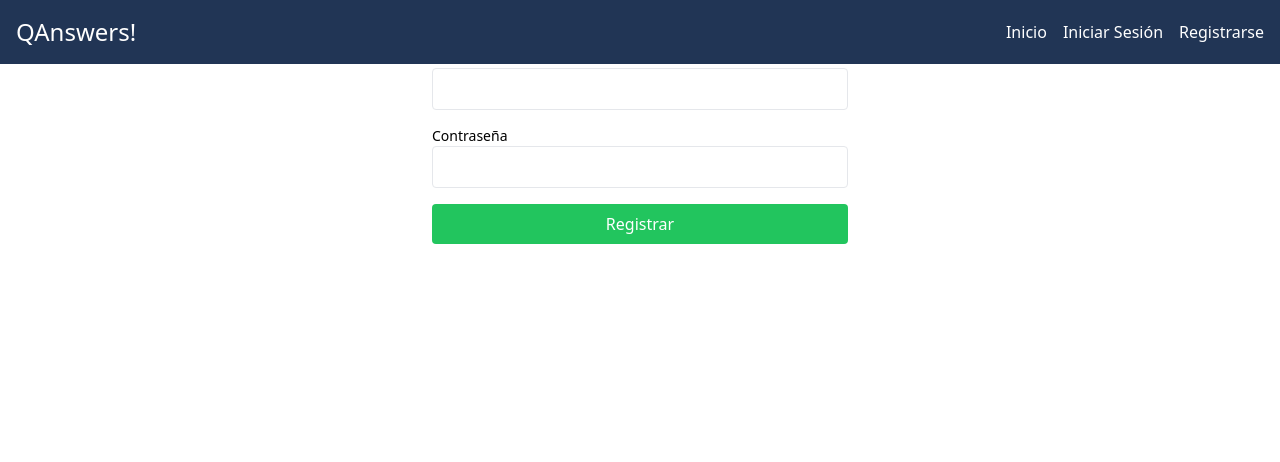
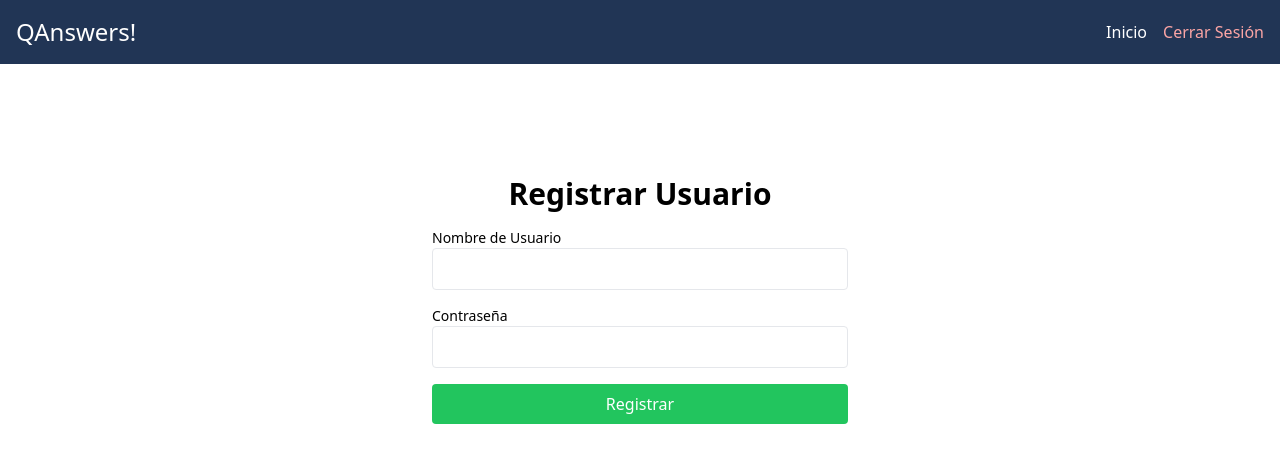
Before and after one commit to arev-dev/QAWeb, a React (Vite) app: page /register in a window 1280 px wide. Shown: the top 462 px of the page. Built offline with nearby package versions, Linux system fonts and the light colour scheme; sample sign-in values are in the browser's storage.

Commit message:
feat: Add Register validations

```diff
--- a/src/App.jsx
+++ b/src/App.jsx
@@ -10,6 +10,7 @@ function App() {
   const isAuthenticated = localStorage.getItem("authToken");
   return (
     <Router>
+      <div>
         <nav
           className="p-4 fixed top-0 w-full z-10"
           style={{ backgroundColor: "#213555" }}
@@ -20,12 +21,27 @@ function App() {
               <Link to="/" className="text-white hover:text-gray-300">
                 Inicio
               </Link>
+              {isAuthenticated && (
+                <Link
+                  onClick={() => {
+                    localStorage.removeItem("authToken");
+                    window.location.reload();
+                  }}
+                  className="text-red-300 hover:text-red-400"
+                >
+                  Cerrar Sesión
+                </Link>
+              )}
+              {!isAuthenticated && (
                 <Link to="/login" className="text-white hover:text-gray-300">
                   Iniciar Sesión
                 </Link>
+              )}
+              {!isAuthenticated && (
                 <Link to="/register" className="text-white hover:text-gray-300">
                   Registrarse
                 </Link>
+              )}
             </div>
           </div>
         </nav>
@@ -36,11 +52,14 @@ function App() {
           />
           <Route
             path="/post/:id"
-          element={isAuthenticated ? <PostDetails /> : <Navigate to="/login" />}
+            element={
+              isAuthenticated ? <PostDetails /> : <Navigate to="/login" />
+            }
           />
           <Route path="/login" element={<Login />} />
           <Route path="/register" element={<Register />} />
         </Routes>
+      </div>
     </Router>
   );
 }
--- a/src/components/Login.jsx
+++ b/src/components/Login.jsx
@@ -1,4 +1,4 @@
-import { useState } from "react";
+import { useEffect, useState } from "react";
 import { useNavigate } from "react-router-dom";
 import axios from "axios";
 
@@ -7,6 +7,14 @@ function Login() {
   const [password, setPassword] = useState("");
   const [error, setError] = useState("");
   const navigate = useNavigate();
+
+  const isAuthenticated = localStorage.getItem("authToken");
+
+  useEffect(() => {
+    if (isAuthenticated) {
+      navigate("/");
+    }
+  }, [isAuthenticated]);
 
   const handleLogin = async (e) => {
     e.preventDefault();
@@ -21,7 +29,7 @@ function Login() {
 
       if (response.data.data) {
         localStorage.setItem("authToken", response.data.data);
-        navigate("/");
+        window.location.reload();
       } else {
         setError(response.data.message);
       }
--- a/src/components/Register.jsx
+++ b/src/components/Register.jsx
@@ -1,24 +1,34 @@
 import { useState } from "react";
+import { useNavigate } from "react-router-dom";
 import axios from "axios";
 
 function Register() {
   const [username, setUsername] = useState("");
   const [password, setPassword] = useState("");
   const [error, setError] = useState("");
+  const navigate = useNavigate();
 
   const handleRegister = async (e) => {
     e.preventDefault();
     try {
-      const response = await axios.post("/api/Users", { username, password });
-      console.log(response.data);
+      const response = await axios.post("http://localhost:5126/api/Users", {
+        username,
+        password,
+      });
+      if (response.data.data) {
+        localStorage.setItem("authToken", response.data.data);
+        navigate("/");
+      } else {
+        setError(response.data.message);
+      }
     } catch (err) {
-      setError("Error al registrar");
+      setError(err.response.data.message ?? "Error al registrar");
     }
   };
 
   return (
-    <div className="max-w-md mx-auto p-4">
-      <h2 className="text-2xl font-bold text-center">Registrar Usuario</h2>
+    <div className="max-w-md mx-auto p-4" style={{ marginTop: "10rem" }}>
+      <h2 className="text-3xl font-bold text-center mb-4">Registrar Usuario</h2>
       <form onSubmit={handleRegister} className="space-y-4">
         <div>
           <label className="block text-sm">Nombre de Usuario</label>
```
Lines whose indentation alone changed are shown as unchanged.
